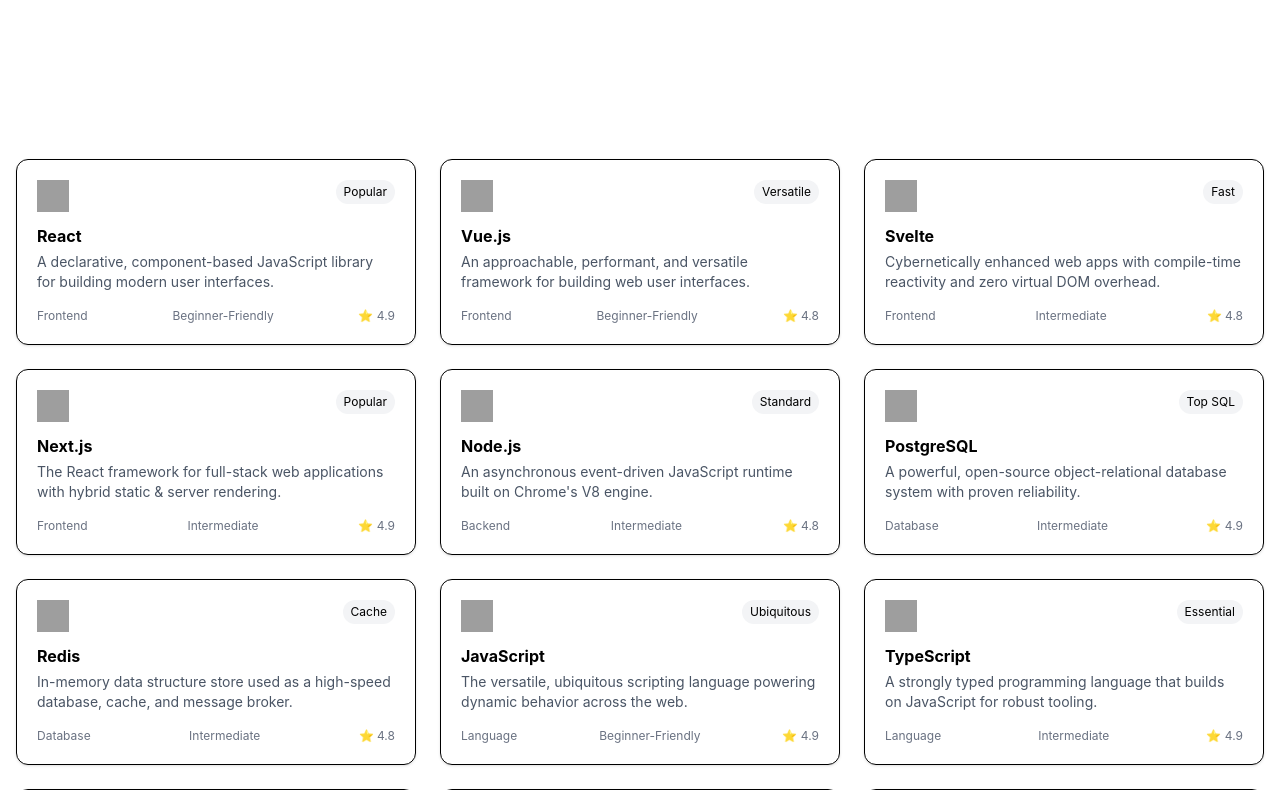
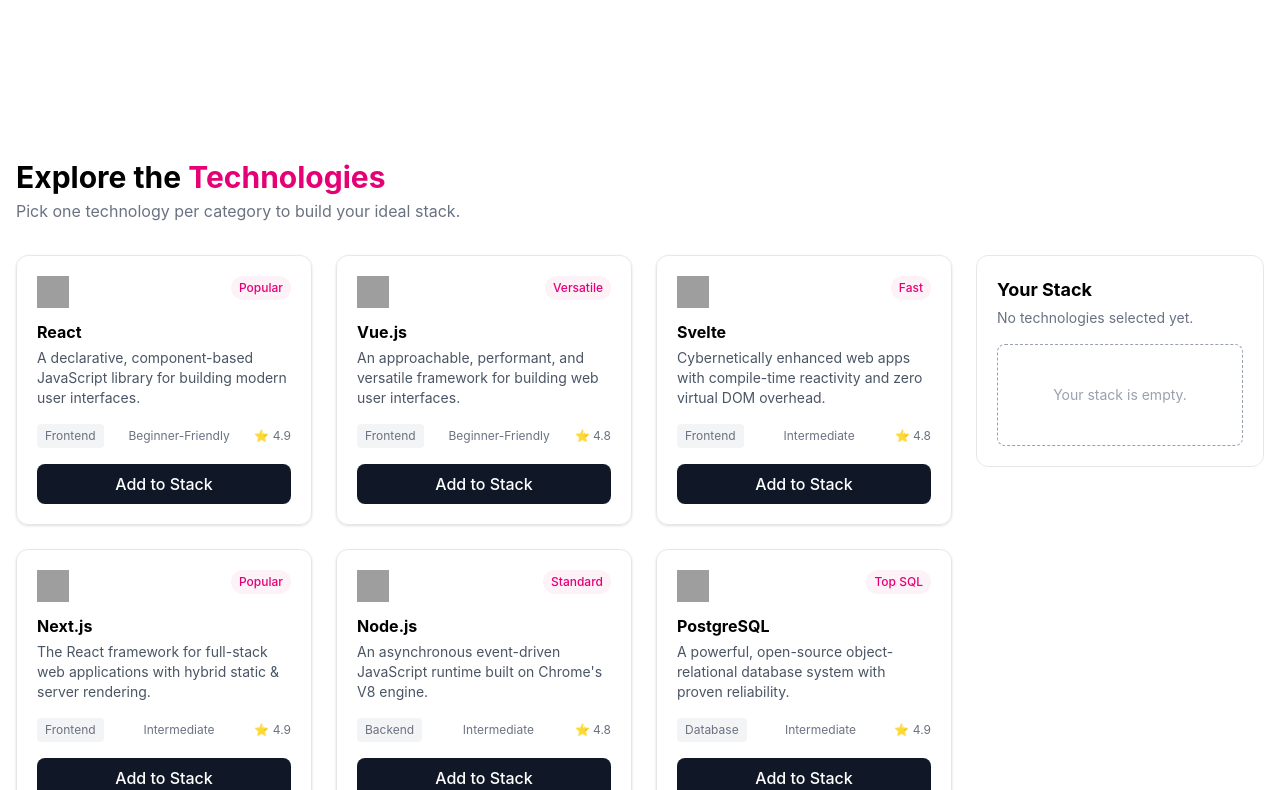
Before and after one commit to shnj2025/my-react-app, a React (Vite) app: page / in a window 1280 px wide. Shown: the part 530-1320 px from the top of the page. Built offline with nearby package versions, Linux system fonts and the light colour scheme; grey boxes are pictures that could not be loaded.

Commit message:
Technology cards added

```diff
--- a/src/components/Navbar.tsx
+++ b/src/components/Navbar.tsx
@@ -5,7 +5,7 @@
   const [open, setOpen] = useState(false);
 
   return (
-    <div className="border-b border-gray-300">
+       <div className="sticky top-0 z-50 bg-white border-b border-gray-300">
       <nav className="flex justify-between gap-4 container mx-auto py-4 px-4 items-center">
         <button className="md:hidden" onClick={() => setOpen(!open)}>
           <svg width="22" height="22" fill="none" stroke="currentColor" strokeWidth="2">
--- /dev/null
+++ b/src/components/StackSidebar.tsx
@@ -0,0 +1,73 @@
+type Technology = {
+  id: string;
+  name: string;
+  category: string;
+  description: string;
+  icon: string;
+  rating: number;
+  difficulty: string;
+  badge: string;
+};
+
+type Props = {
+  stack: Technology[];
+  onRemove: (id: string) => void;
+  onRemoveAll: () => void;
+};
+
+const StackSidebar = ({ stack, onRemove, onRemoveAll }: Props) => {
+  return (
+    <div className="w-full lg:w-72 shrink-0">
+        <div className="border border-gray-200 rounded-xl p-5 sticky top-20">
+        <h3 className="font-bold text-lg">Your Stack</h3>
+
+        {stack.length === 0 ? (
+          <>
+            <p className="text-sm text-gray-500 mt-1">No technologies selected yet.</p>
+            <div className="mt-4 border border-dashed rounded-lg py-10 text-center text-sm text-gray-400">
+              Your stack is empty.
+            </div>
+          </>
+        ) : (
+          <>
+            <p className="text-sm text-gray-500 mt-1">
+              {stack.length} Technology Selected
+            </p>
+
+            <div className="mt-4 flex flex-col gap-3">
+              {stack.map((item) => (
+                <div
+                  key={item.id}
+                  className="flex items-center justify-between border border-gray-200 rounded-lg p-3"
+                >
+                  <div className="flex items-center gap-3">
+                    <img src={item.icon} alt={item.name} className="w-6 h-6" />
+                    <div>
+                      <p className="text-sm font-medium">{item.name}</p>
+                      <p className="text-xs text-gray-400">{item.category}</p>
+                    </div>
+                  </div>
+                  <button
+                    onClick={() => onRemove(item.id)}
+                    className="text-gray-400 hover:text-red-500"
+                  >
+                    ✕
+                  </button>
+                </div>
+              ))}
+            </div>
+
+            <button
+              onClick={onRemoveAll}
+              className="w-full mt-4 border border-red-400 text-red-500 font-medium py-2 rounded-lg hover:bg-red-50"
+            >
+              Remove All
+            </button>
+          </>
+        )}
+      </div>
+    </div>
+  );
+};
+
+export default StackSidebar;
--- a/src/components/TechnologyCards.tsx
+++ b/src/components/TechnologyCards.tsx
@@ -1,4 +1,5 @@
 import { useEffect, useState } from "react";
+import StackSidebar from "./StackSidebar";
 
 type Technology = {
   id: string;
@@ -14,6 +15,7 @@
 const TechnologyCards = () => {
   const [technologies, setTechnologies] = useState<Technology[]>([]);
   const [loading, setLoading] = useState(true);
+  const [stack, setStack] = useState<Technology[]>([]);
 
   useEffect(() => {
     fetch("/technologies.json")
@@ -24,27 +26,81 @@
       });
   }, []);
 
+  const handleAdd = (tech: Technology) => {
+    const alreadyAdded = stack.some((item) => item.id === tech.id);
+    if (alreadyAdded) {
+      alert(`${tech.name} is already in your stack!`);
+      return;
+    }
+    setStack([...stack, tech]);
+  };
+
+  const handleRemove = (id: string) => {
+    setStack(stack.filter((item) => item.id !== id));
+  };
+
+  const handleRemoveAll = () => {
+    setStack([]);
+  };
+
   if (loading) {
     return <p className="text-center py-10">Loading technologies...</p>;
   }
 
   return (
-    <div className="container mx-auto px-4 py-10 grid grid-cols-1 sm:grid-cols-2 md:grid-cols-3 gap-6">
-      {technologies.map((tech) => (
-        <div key={tech.id} className="border rounded-xl p-5 shadow-sm">
+    <div className="container mx-auto px-4 py-10">
+      <h2 className="text-3xl font-bold">
+        Explore the <span className="text-pink-600">Technologies</span>
+      </h2>
+      <p className="text-gray-500 mt-1">
+        Pick one technology per category to build your ideal stack.
+      </p>
+
+      <div className="mt-8 flex flex-col lg:flex-row gap-6">
+        <div className="grid grid-cols-1 sm:grid-cols-2 lg:grid-cols-3 gap-6 flex-1">
+          {technologies.map((tech) => {
+            const isAdded = stack.some((item) => item.id === tech.id);
+            return (
+              <div
+                key={tech.id}
+               className={`border rounded-xl p-5 shadow-sm transition-all duration-300 hover:scale-105 hover:shadow-lg ${
+               isAdded ? "border-pink-400" : "border-gray-200"
+               }`}
+              >
                 <div className="flex justify-between items-start">
                   <img src={tech.icon} alt={tech.name} className="w-8 h-8" />
-            <span className="text-xs bg-gray-100 px-2 py-1 rounded-full">{tech.badge}</span>
+                   <span className="text-xs bg-pink-50 text-pink-600 font-medium px-2 py-1 rounded-full">
+                  {tech.badge}
+                 </span>
                 </div>
+
                 <h3 className="font-bold mt-3">{tech.name}</h3>
                 <p className="text-sm text-gray-600 mt-1">{tech.description}</p>
+
                 <div className="flex justify-between items-center mt-4 text-xs text-gray-500">
-            <span>{tech.category}</span>
+                  <span className="bg-gray-100 px-2 py-1 rounded">{tech.category}</span>
                   <span>{tech.difficulty}</span>
                   <span>⭐ {tech.rating}</span>
                 </div>
+
+                <button
+                  onClick={() => handleAdd(tech)}
+                  disabled={isAdded}
+                  className={`w-full mt-4 py-2 rounded-lg font-medium ${
+                    isAdded
+                      ? "bg-pink-100 text-pink-600 cursor-not-allowed"
+                      : "bg-gray-900 text-white hover:opacity-90"
+                  }`}
+                >
+                  {isAdded ? "✓ Added to Stack" : "Add to Stack"}
+                </button>
               </div>
-      ))}
+            );
+          })}
+        </div>
+
+        <StackSidebar stack={stack} onRemove={handleRemove} onRemoveAll={handleRemoveAll} />
+      </div>
     </div>
   );
 };
```
Lines whose indentation alone changed are shown as unchanged.
